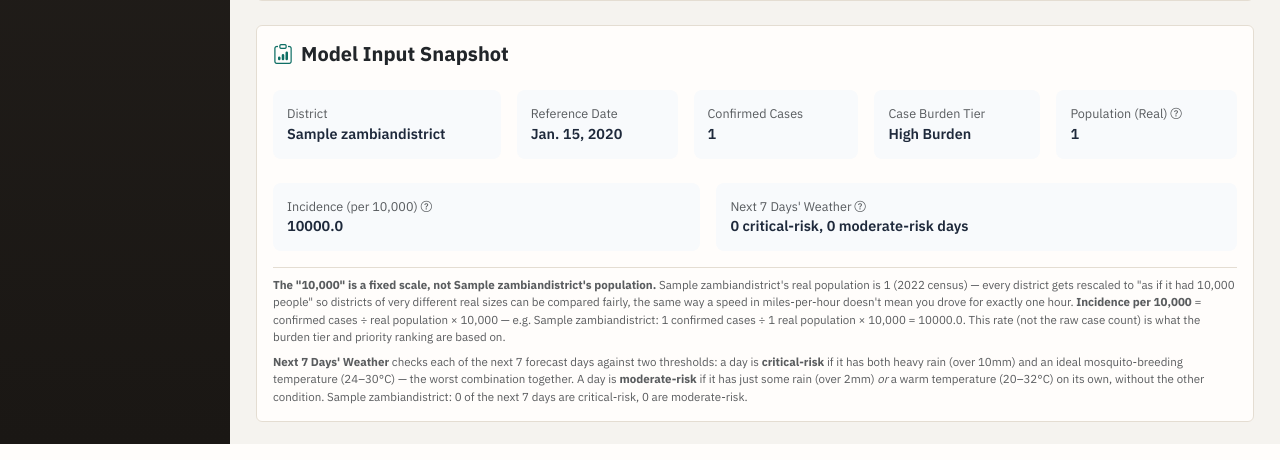
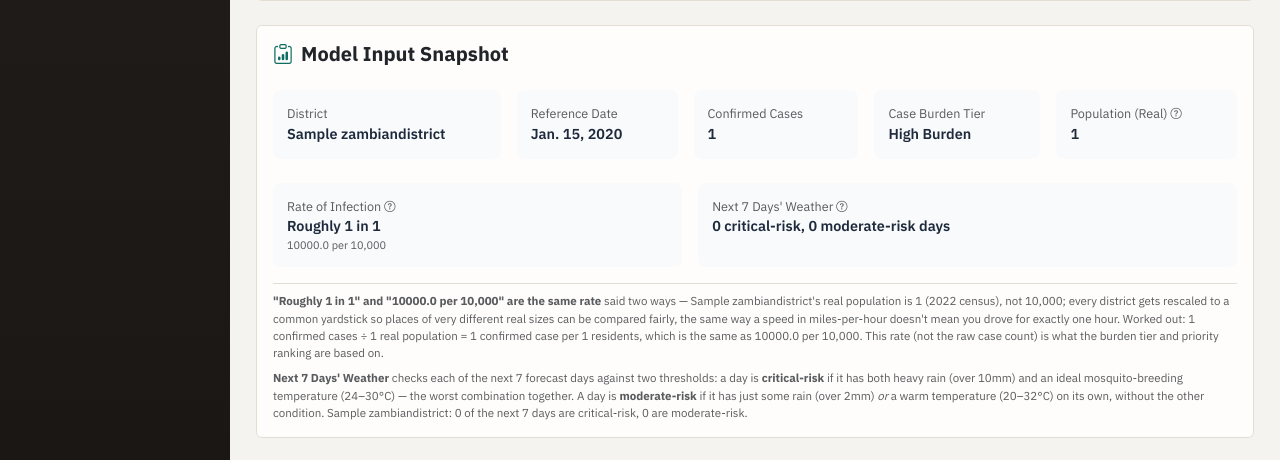
Before and after one commit to LadyStephania/Malaria-analytics-, a Django app: page /decision-support/ in a window 1280 px wide. Shown: the part 1040-1500 px from the top of the page. Run offline with Django 5.2, Linux system fonts and the light colour scheme; a user stored in the database is signed in; tables that the repository leaves empty hold one stand-in row (values such as "Sample post"); a database or web service that is not in the repository returns one stand-in record (values such as "Sample title"); data that the repository does not hold is empty.

Commit message:
Decision Support: lead incidence with "roughly 1 in N" instead of per-10,000
Per request - "1 in 18" is easier to say out loud and defend on the
spot than "553.6 per 10,000" (same rate, no mental unit conversion
required). The per-10,000 figure is kept as smaller supporting text
underneath, since that's still what actually drives the burden tier
and priority ranking internally. Footnote reworded to show both
framings side by side with the worked calculation, rather than
leading with the per-10,000 version alone.

Co-Authored-By: Claude Sonnet 5 <noreply@anthropic.com>

```diff
--- a/core_project/malaria/templates/decision.html
+++ b/core_project/malaria/templates/decision.html
@@ -239,9 +239,10 @@
             <span class="text-muted small fw-normal d-block">Population (Real) <i class="bi bi-question-circle text-muted" style="font-size: 0.7rem;"></i></span>
             <span>{% if selected_district_population %}{{ selected_district_population|floatformat:0 }}{% else %}Not on file{% endif %}</span>
         </div>
-        <div class="meta-list-block flex-fill" style="min-width: 140px;" title="Confirmed cases ÷ real population (left) × 10,000 — see footnote below. The '10,000' is a fixed scale, not this district's population.">
-            <span class="text-muted small fw-normal d-block">Incidence <span class="text-muted" style="font-weight:400;">(per 10,000)</span> <i class="bi bi-question-circle text-muted" style="font-size: 0.7rem;"></i></span>
-            <span>{% if incidence_per_10k is not None %}{{ incidence_per_10k }}{% else %}Population not on file{% endif %}</span>
+        <div class="meta-list-block flex-fill" style="min-width: 140px;" title="Confirmed cases ÷ real population (left) — same rate as 'per 10,000', just said as 1-in-N instead. See footnote below.">
+            <span class="text-muted small fw-normal d-block">Rate of Infection <i class="bi bi-question-circle text-muted" style="font-size: 0.7rem;"></i></span>
+            <span>{% if incidence_one_in_n %}Roughly 1 in {{ incidence_one_in_n }}{% else %}Population not on file{% endif %}</span>
+            {% if incidence_per_10k is not None %}<span class="text-muted d-block" style="font-size:0.68rem; font-weight:400;">{{ incidence_per_10k }} per 10,000</span>{% endif %}
         </div>
         <div class="meta-list-block flex-fill" style="min-width: 140px;" title="Critical = heavy rain and ideal breeding temperature together on the same day. Moderate = just some rain, or a warm day, on its own.">
             <span class="text-muted small fw-normal d-block">Next 7 Days' Weather <i class="bi bi-question-circle text-muted" style="font-size: 0.7rem;"></i></span>
@@ -252,13 +253,13 @@
     <div class="mt-3 pt-2 border-top">
         {% if incidence_per_10k is not None %}
         <p class="text-muted mb-2" style="font-size: 0.72rem;">
-            <strong>The "10,000" is a fixed scale, not {{ target_label }}'s population.</strong> {{ target_label }}'s
-            real population is {{ selected_district_population|floatformat:0 }} (2022 census) &mdash; every district
-            gets rescaled to "as if it had 10,000 people" so districts of very different real sizes can be compared
-            fairly, the same way a speed in miles-per-hour doesn't mean you drove for exactly one hour.
-            <strong>Incidence per 10,000</strong> = confirmed cases &divide; real population &times; 10,000 &mdash;
-            e.g. {{ target_label }}: {{ recent_cases }} confirmed cases &divide; {{ selected_district_population }} real population
-            &times; 10,000 = {{ incidence_per_10k }}. This rate (not the raw case count) is what the burden tier and
+            <strong>"Roughly 1 in {{ incidence_one_in_n }}" and "{{ incidence_per_10k }} per 10,000" are the same rate</strong>
+            said two ways &mdash; {{ target_label }}'s real population is {{ selected_district_population|floatformat:0 }}
+            (2022 census), not 10,000; every district gets rescaled to a common yardstick so places of very different
+            real sizes can be compared fairly, the same way a speed in miles-per-hour doesn't mean you drove for
+            exactly one hour. Worked out: {{ recent_cases }} confirmed cases &divide; {{ selected_district_population }}
+            real population = 1 confirmed case per {{ incidence_one_in_n }} residents, which is the same as
+            {{ incidence_per_10k }} per 10,000. This rate (not the raw case count) is what the burden tier and
             priority ranking are based on.
         </p>
         {% endif %}
--- a/core_project/malaria/views.py
+++ b/core_project/malaria/views.py
@@ -239,24 +239,33 @@ def _fetch_forecast_days(lat, lon):
         "timezone": "Africa/Lusaka",
         "forecast_days": 14,
     }
-    try:
-        response = requests.get(api_url, params=params, timeout=10)
-        api_data = response.json().get('daily', {})
-        dates = api_data.get('time', [])
-        max_temps = api_data.get('temperature_2m_max', [])
-        rain_sums = api_data.get('rain_sum', [])
-
-        days = []
-        for i in range(len(dates)):
-            rain_val = rain_sums[i] if rain_sums[i] is not None else 0.0
-            temp_val = max_temps[i] if max_temps[i] is not None else 26.0
-            _label, badge = _classify_risk(rain_val, temp_val)
-            days.append({'date': dates[i], 'rain': rain_val, 'temp': temp_val, 'badge': badge})
-
-        cache.set(cache_key, days, timeout=6 * 60 * 60)
-        return days
-    except Exception:
-        return None
+    # One retry before giving up — a single slow/dropped response from the
+    # external API used to immediately show "Unavailable" even though the API
+    # itself was fine moments later on a second attempt (observed directly:
+    # Decision Support showed "Unavailable" for a district that succeeded on
+    # the very next request). A live third-party API failing once isn't the
+    # same as it being down.
+    for attempt in range(2):
+        try:
+            response = requests.get(api_url, params=params, timeout=10)
+            api_data = response.json().get('daily', {})
+            dates = api_data.get('time', [])
+            max_temps = api_data.get('temperature_2m_max', [])
+            rain_sums = api_data.get('rain_sum', [])
+
+            days = []
+            for i in range(len(dates)):
+                rain_val = rain_sums[i] if rain_sums[i] is not None else 0.0
+                temp_val = max_temps[i] if max_temps[i] is not None else 26.0
+                _label, badge = _classify_risk(rain_val, temp_val)
+                days.append({'date': dates[i], 'rain': rain_val, 'temp': temp_val, 'badge': badge})
+
+            cache.set(cache_key, days, timeout=6 * 60 * 60)
+            return days
+        except Exception:
+            if attempt == 0:
+                continue
+            return None
 
 
 def _forecast_risk_summary(days):
@@ -1267,6 +1276,9 @@ def decision_view(request):
     # so the queue and this detail panel always agree on the same district's tier.
     recent_cases, prior_cases, reference_date, window_len, burden_label, burden_badge, incidence, prior_window_len = _recent_case_burden(selected_district)
     burden_rank = _RISK_RANK[burden_badge]
+    # "553.6 per 10,000" as "roughly 1 in 18 people" — same rate, easier to say
+    # out loud and defend without doing mental unit conversion on the spot.
+    incidence_one_in_n = round(10000 / incidence) if incidence else None
 
     # Only a genuine like-for-like comparison when the prior window is fully
     # populated with _BURDEN_WINDOW periods too — a partial leftover window
@@ -1353,6 +1365,7 @@ def decision_view(request):
         'recent_cases': recent_cases,
         'burden_label': burden_label,
         'incidence_per_10k': incidence,
+        'incidence_one_in_n': incidence_one_in_n,
         'reference_date': reference_date,
         'has_data': reference_date is not None,
         'target_label': target_label,
```
